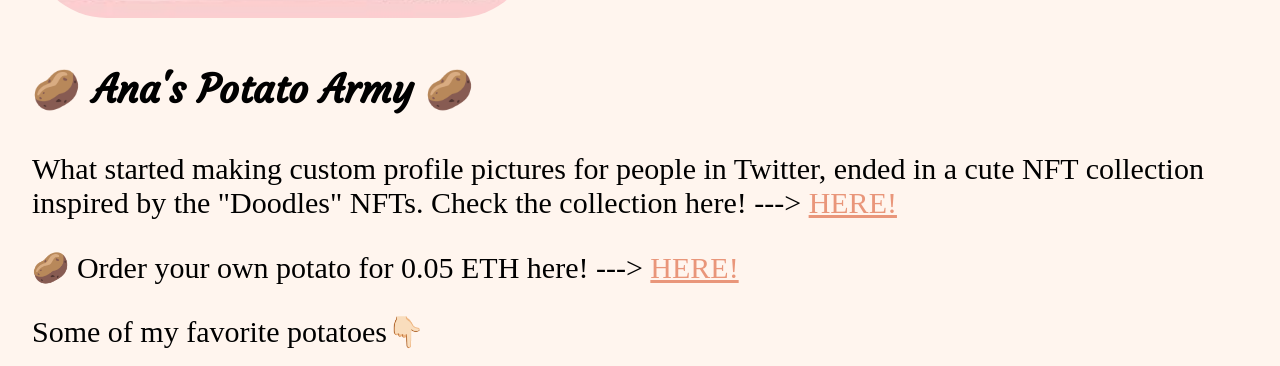
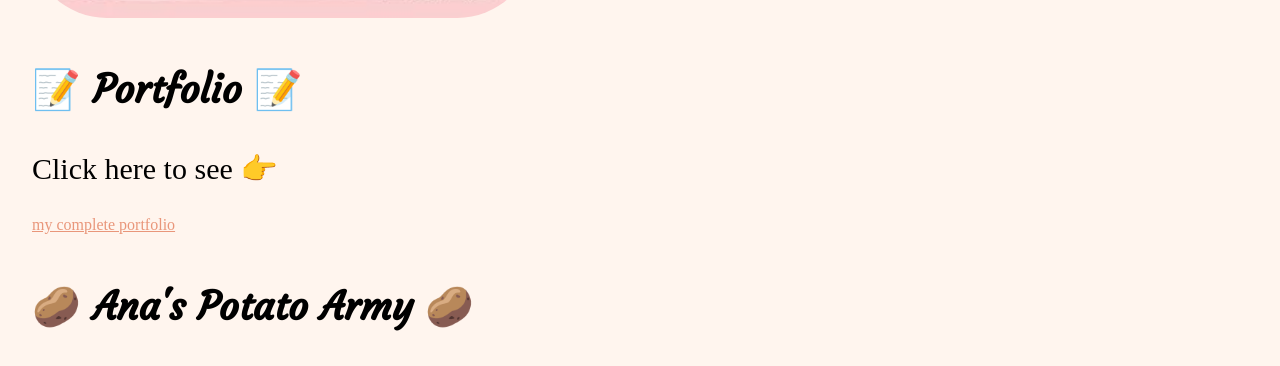
Before and after one commit to anaruedalastra/anarueda.art, a website: page index.html in a window 1280 px wide. Shown: the part 930-1296 px from the top of the page. Drawn offline with nearby package versions, Linux system fonts and the light colour scheme.

Commit message:
Update index.html
updated portfolio

```diff
--- a/index.html
+++ b/index.html
@@ -342,8 +342,12 @@
 			<h2>Twitch:
 			<a class="cool4-font" href="https://www.twitch.tv/ruedart">ruedart</a> 💜</h2>
 		</p>
-	</div>
-		<h3 class="cool3-font cosas">🥔 Ana's Potato Army 🥔</h3>
+	</div> <div>
+	<h3 class="cool3-font cosas">📝 Portfolio 📝</h3>
+	<p class="ana"> Click here to see 👉 </p><a class="lol" href="https://www.notion.so/Portfolio-ruedart-8f0d7714fcd4456cac10fd212df3ea52"> my complete portfolio </a> </p>
+</div>
+
+	<h3 class="cool3-font cosas">🥔 Ana's Potato Army 🥔</h3>
 		<p class="ana">
 			What started making custom profile pictures for people in Twitter, ended
 			in a cute NFT collection inspired
@@ -400,8 +404,6 @@
 			></video>
 		</div>
 
-		<h3 class="cool3-font">📝 Portfolio 📝</h3>
-		<p> Click on the right to check 👉 </p><a class="lol" href="https://www.notion.so/Portfolio-ruedart-8f0d7714fcd4456cac10fd212df3ea52"> my complete portfolio </a>
 		<div> <p class="ana">Here's some of my art 👇</p></div>
 		<div><p class="ana">make sure to visit <a class = "cool4-font" href="https://www.instagram.com/_ruedart/">@_ruedart</a> in instagram for more!💞</p></div>
 		<div class="frame">
```
